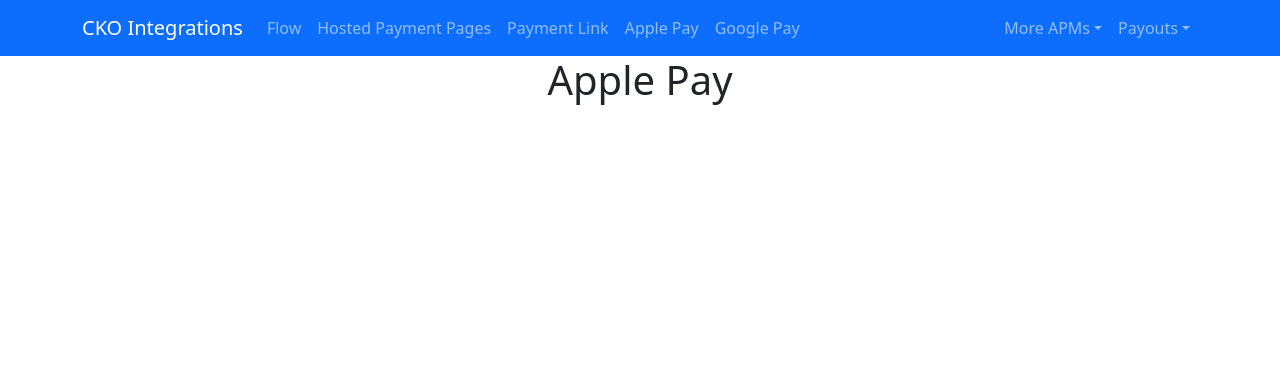
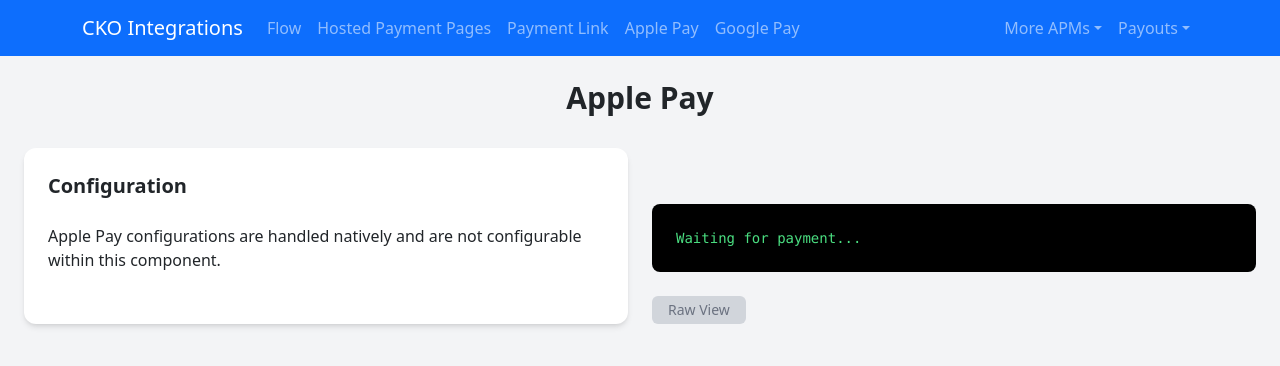
Before and after one commit to Mark-Reilly-Checkout/React-Flask-Project, a React (Create React App) app in the folder frontend/: page /applePay in a window 1280 px wide. Shown: the top 366 px of the page. Built offline with nearby package versions, Linux system fonts and the light colour scheme.

Commit message:
Adding config panel for Apple Pay

```diff
--- a/frontend/src/components/ApplePay.js
+++ b/frontend/src/components/ApplePay.js
@@ -5,9 +5,12 @@ import axios from 'axios';
 const ApplePay = () => {
   const containerRef = useRef(null);
   const API_BASE_URL = process.env.REACT_APP_BACKEND_URL || "";
-  const amount = 50.00; // Amount in dollars
-  const [paymentId, setPaymentId] = useState(null);
+  const amount = 1.00; // Amount in dollars
+  const currencyCode = 'GBP'; // Currency Code
+  const acquirerCountry = 'GB'; // Acquirer Country
+  const [paymentToken, setPaymentToken] = useState(null);
   const [paymentSuccess, setPaymentSuccess] = useState(false);
+  const [viewRaw, setViewRaw] = useState(false); // For raw/pretty view toggle
 
   useEffect(() => {
     // Remove any existing button to avoid duplicates
@@ -16,9 +19,9 @@ const ApplePay = () => {
 
     // Create new Apple Pay button
     const applePayButton = document.createElement('apple-pay-button');
-    applePayButton.setAttribute('buttonstyle', 'black');
+    applePayButton.setAttribute('buttonstyle', 'black'); // Match Google Pay button color
     applePayButton.setAttribute('type', 'plain');
-    applePayButton.setAttribute('locale', 'en-US');
+    applePayButton.setAttribute('locale', 'en-GB'); // Match Google Pay locale
     containerRef.current?.appendChild(applePayButton);
 
     // Add click listener
@@ -36,8 +39,8 @@ const ApplePay = () => {
     }
 
     const paymentRequest = {
-      countryCode: 'IE',
-      currencyCode: 'EUR',
+      countryCode: acquirerCountry, // Use acquirerCountry
+      currencyCode: currencyCode, // Use currencyCode
       supportedNetworks: ['visa', 'masterCard', 'amex'],
       merchantCapabilities: ['supports3DS'],
       total: {
@@ -74,6 +77,7 @@ const ApplePay = () => {
 
         if (res.data.approved) {
           setPaymentId(res.data.payment_id);      // Store the payment ID
+          setPaymentToken(JSON.stringify(token.paymentData)); // Store token for display
           setPaymentSuccess(true);  // Set payment success state
           session.completePayment(window.ApplePaySession.STATUS_SUCCESS);
         } else {
@@ -88,8 +92,65 @@ const ApplePay = () => {
     session.begin();
   };
 
+  const handleDownload = () => {
+    if (!paymentToken) return;
+    const blob = new Blob([paymentToken], { type: 'application/json' });
+    const url = URL.createObjectURL(blob);
+    const a = document.createElement('a');
+    a.href = url;
+    a.download = 'payment-token.json';
+    a.click();
+    URL.revokeObjectURL(url);
+  };
+
   return (
-    <div>
+    <div className="min-h-screen bg-gray-100 p-6">
+      <h1 className="text-3xl font-bold text-center mb-8">Apple Pay</h1>
+
+      <div className="grid grid-cols-1 md:grid-cols-2 gap-6">
+        <div className="bg-white p-6 rounded-xl shadow-md">
+          <h2 className="text-xl font-semibold mb-4">Configuration</h2>
+          <p>Apple Pay configurations are handled natively and are not configurable within this component.</p>
+        </div>
+
+        <div className="flex flex-col h-full">
+          <div className="flex justify-center items-center mb-6">
+            {/* Apple Pay Button */}
+            <div ref={containerRef} className="text-center" />
+          </div>
+
+          {/* Token Display + Download */}
+          <div className="flex-1 bg-black text-green-400 font-mono text-sm p-4 rounded-lg overflow-auto h-64 whitespace-pre-wrap break-words">
+            {paymentToken
+              ? viewRaw
+                ? paymentToken
+                : JSON.stringify(JSON.parse(paymentToken), null, 2)
+              : 'Waiting for payment...'}
+          </div>
+
+          {/* Controls */}
+          <div className="flex justify-between items-center mt-4">
+            {paymentToken && (
+              <button
+                onClick={handleDownload}
+                className="px-4 py-2 rounded bg-green-600 text-white hover:bg-green-700"
+              >
+                Download Token as JSON
+              </button>
+            )}
+
+            <button
+              className={`px-3 py-1 text-sm rounded ${paymentToken ? 'bg-gray-700 text-white hover:bg-gray-600' : 'bg-gray-300 text-gray-500 cursor-not-allowed'}`}
+              onClick={() => {
+                if (paymentToken) setViewRaw(!viewRaw);
+              }}
+              disabled={!paymentToken}
+            >
+              {viewRaw ? 'Pretty View' : 'Raw View'}
+            </button>
+          </div>
+        </div>
+      </div>
       <style>
         {`
           apple-pay-button {
@@ -117,24 +178,6 @@ const ApplePay = () => {
           }
         `}
       </style>
-
-      <h1 className="text-center">Apple Pay</h1>
-
-    {/* Conditional Rendering */}
-    {!paymentSuccess ? (
-      // Show Apple Pay button container if payment hasn't succeeded
-      <div ref={containerRef} className="text-center" />
-    ) : (
-      // Show success message and payment ID after successful payment
-      <div className="text-center mt-4">
-        <p className="text-success">✅ Payment successful!</p>
-        {paymentId && (
-          <p className="text-muted">
-            Payment ID: <code>{paymentId}</code>
-          </p>
-        )}
-      </div>
-    )}
     </div>
   );
 };
```
Lines whose indentation alone changed are shown as unchanged.
